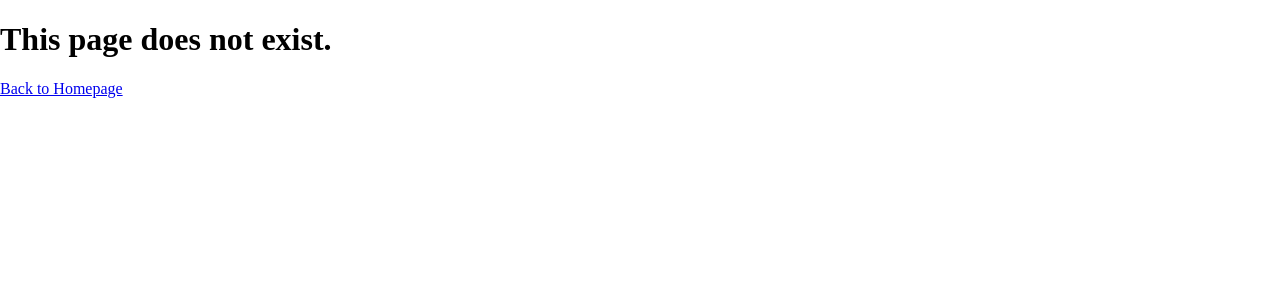
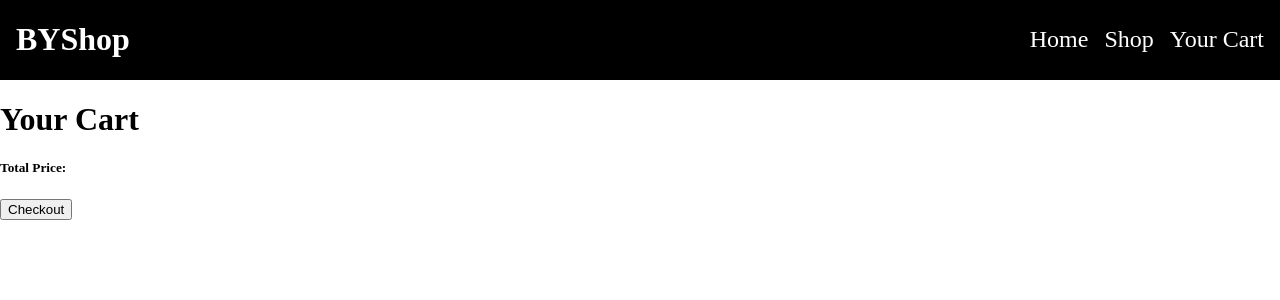
Before and after one commit to halileryildirim/shopping-cart, a React (Vite) app: page /cart in a window 1280 px wide. Shown: the top 300 px of the page. Built offline with nearby package versions, Linux system fonts and the light colour scheme.

Commit message:
Add component and router for Cart

```diff
--- /dev/null
+++ b/src/components/Cart.jsx
@@ -0,0 +1,17 @@
+import Navbar from "./Navbar"
+
+const Cart = () => {
+    return (
+        <>
+            <Navbar/>
+            <h1>Your Cart</h1>
+            {
+                //Items go here
+            }
+            <h5>Total Price: </h5>
+            <button type="button">Checkout</button>
+        </>
+    )
+}
+
+export default Cart;
--- a/src/components/Navbar.jsx
+++ b/src/components/Navbar.jsx
@@ -9,7 +9,7 @@
                 <ul>
                     <li><Link to='/'>Home</Link></li>
                     <li><Link to='/shop'>Shop</Link></li>
-                    <li><Link to='/'>Your Cart</Link></li>
+                    <li><Link to='/cart'>Your Cart</Link></li>
                 </ul>
             </div>
         </header>
--- a/src/main.jsx
+++ b/src/main.jsx
@@ -4,6 +4,7 @@
 import App from './App.jsx'
 import ErrorPage from './components/ErrorPage.jsx'
 import Shop from './components/Shop.jsx'
+import Cart from './components/Cart.jsx'
 import './index.css'
 
 
@@ -17,6 +18,10 @@
     path: 'shop',
     element: <Shop />
   },
+  {
+    path: 'cart',
+    element: <Cart/>
+  }
 ])
 
 
```
